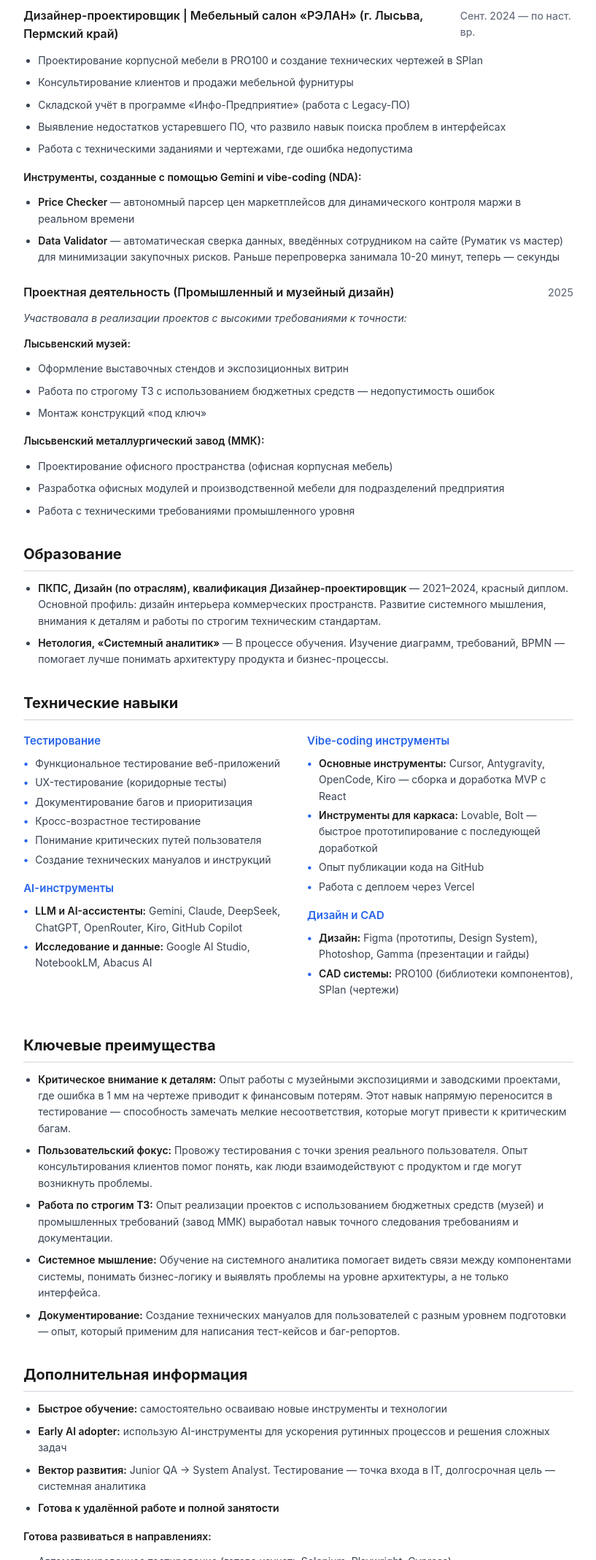
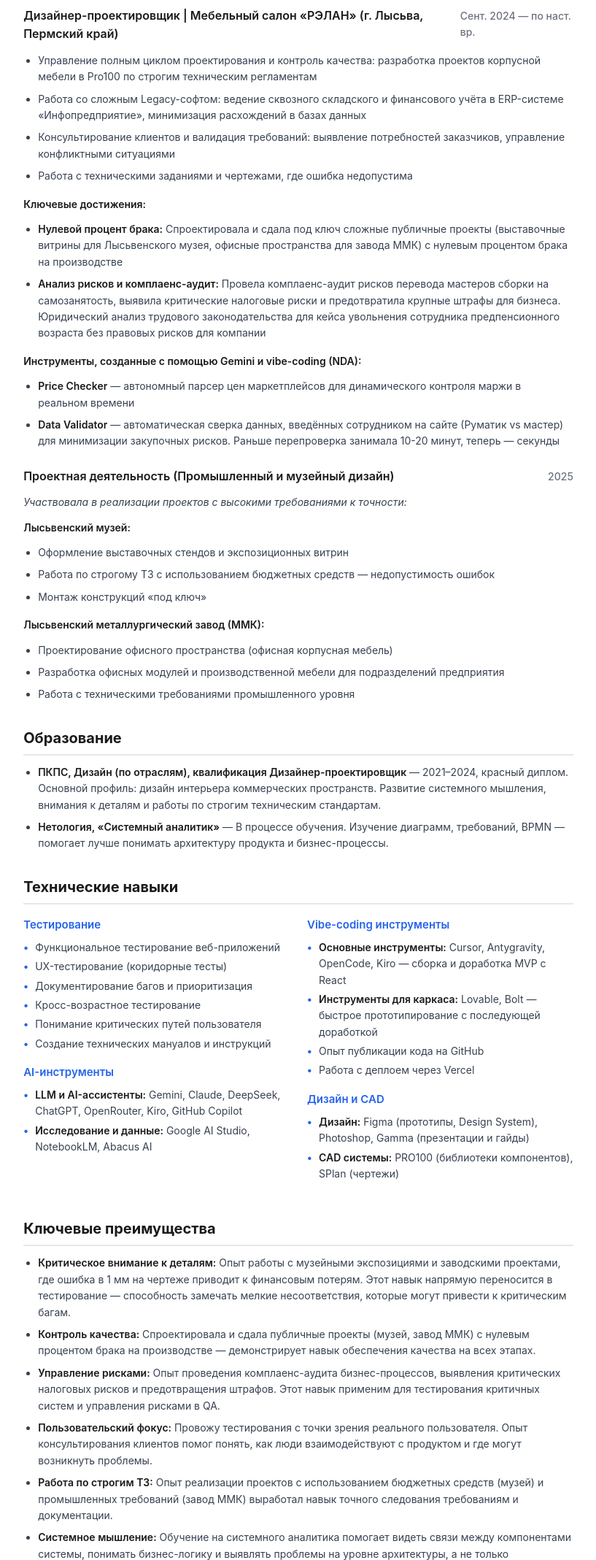
Before and after one commit to PilotAlya/alya-portfolio-2026, a website: page public/resume-qa.html in a window 1280 px wide. Shown: the part 2063-4200 px from the top of the page at 73% size, without its empty margins (231-1048 px from the left). Drawn offline with Linux system fonts and the light colour scheme.

Commit message:
Add comprehensive work experience: risk management, compliance audit, zero defects achievement

```diff
--- a/public/resume-qa.html
+++ b/public/resume-qa.html
@@ -296,11 +296,16 @@
         </div>
 
         <ul>
-            <li>Проектирование корпусной мебели в PRO100 и создание технических чертежей в SPlan</li>
-            <li>Консультирование клиентов и продажи мебельной фурнитуры</li>
-            <li>Складской учёт в программе «Инфо-Предприятие» (работа с Legacy-ПО)</li>
-            <li>Выявление недостатков устаревшего ПО, что развило навык поиска проблем в интерфейсах</li>
+            <li>Управление полным циклом проектирования и контроль качества: разработка проектов корпусной мебели в Pro100 по строгим техническим регламентам</li>
+            <li>Работа со сложным Legacy-софтом: ведение сквозного складского и финансового учёта в ERP-системе «Инфопредприятие», минимизация расхождений в базах данных</li>
+            <li>Консультирование клиентов и валидация требований: выявление потребностей заказчиков, управление конфликтными ситуациями</li>
             <li>Работа с техническими заданиями и чертежами, где ошибка недопустима</li>
+        </ul>
+
+        <p><strong>Ключевые достижения:</strong></p>
+        <ul>
+            <li><strong>Нулевой процент брака:</strong> Спроектировала и сдала под ключ сложные публичные проекты (выставочные витрины для Лысьвенского музея, офисные пространства для завода ММК) с нулевым процентом брака на производстве</li>
+            <li><strong>Анализ рисков и комплаенс-аудит:</strong> Провела комплаенс-аудит рисков перевода мастеров сборки на самозанятость, выявила критические налоговые риски и предотвратила крупные штрафы для бизнеса. Юридический анализ трудового законодательства для кейса увольнения сотрудника предпенсионного возраста без правовых рисков для компании</li>
         </ul>
 
         <p><strong>Инструменты, созданные с помощью Gemini и vibe-coding (NDA):</strong></p>
@@ -385,6 +390,8 @@
 
         <ul>
             <li><strong>Критическое внимание к деталям:</strong> Опыт работы с музейными экспозициями и заводскими проектами, где ошибка в 1 мм на чертеже приводит к финансовым потерям. Этот навык напрямую переносится в тестирование — способность замечать мелкие несоответствия, которые могут привести к критическим багам.</li>
+            <li><strong>Контроль качества:</strong> Спроектировала и сдала публичные проекты (музей, завод ММК) с нулевым процентом брака на производстве — демонстрирует навык обеспечения качества на всех этапах.</li>
+            <li><strong>Управление рисками:</strong> Опыт проведения комплаенс-аудита бизнес-процессов, выявления критических налоговых рисков и предотвращения штрафов. Этот навык применим для тестирования критичных систем и управления рисками в QA.</li>
             <li><strong>Пользовательский фокус:</strong> Провожу тестирования с точки зрения реального пользователя. Опыт консультирования клиентов помог понять, как люди взаимодействуют с продуктом и где могут возникнуть проблемы.</li>
             <li><strong>Работа по строгим ТЗ:</strong> Опыт реализации проектов с использованием бюджетных средств (музей) и промышленных требований (завод ММК) выработал навык точного следования требованиям и документации.</li>
             <li><strong>Системное мышление:</strong> Обучение на системного аналитика помогает видеть связи между компонентами системы, понимать бизнес-логику и выявлять проблемы на уровне архитектуры, а не только интерфейса.</li>
--- a/src/components/Profile.tsx
+++ b/src/components/Profile.tsx
@@ -45,8 +45,8 @@ export function Profile() {
               },
               { t: "Разработка", d: "React, TypeScript, Vibe-coding (Cursor, Kiro, OpenCode), GitHub, Vercel." },
               {
-                t: "Техническая документация",
-                d: "Создание пошаговых мануалов и инструкций для пользователей разного уровня подготовки.",
+                t: "Управление рисками",
+                d: "Комплаенс-аудит бизнес-процессов, выявление критических налоговых рисков, контроль качества (0% брака на публичных проектах).",
               },
             ].map((c) => (
               <div key={c.t}>
@@ -102,7 +102,7 @@ export function Profile() {
               {[
                 {
                   t: "Дизайнер-проектировщик · РЭЛАН, Лысьва",
-                  d: "Проектирование корпусной мебели (PRO100, SPlan). Складской учёт в «Инфо-Предприятии». Создала Price Checker (парсер маркетплейсов для контроля маржи) и Data Validator (сверка данных для минимизации закупочных рисков) с помощью Gemini и vibe-coding.",
+                  d: "Управление полным циклом проектирования и контроль качества. Проектирование корпусной мебели в Pro100 по строгим техническим регламентам. Ведение сквозного складского и финансового учёта в ERP-системе «Инфопредприятие». Анализ рисков: провела комплаенс-аудит перевода мастеров на самозанятость, выявила критические налоговые риски и предотвратила штрафы для бизнеса. Создала Price Checker и Data Validator с помощью AI-инструментов.",
                 },
                 {
                   t: "Стажировка · Urban Mebel",
```
Also changed, not shown: public/resume-sa.html (+10 -2 lines), 2 other files.
